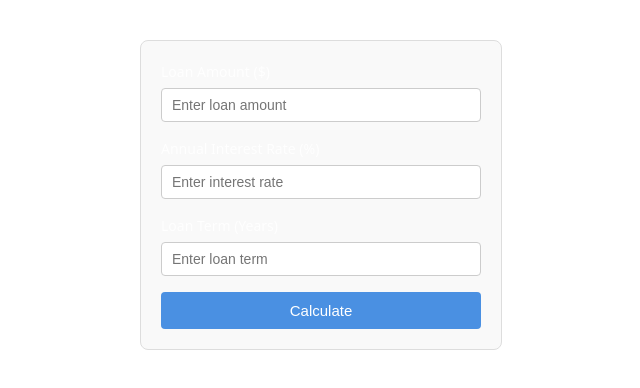
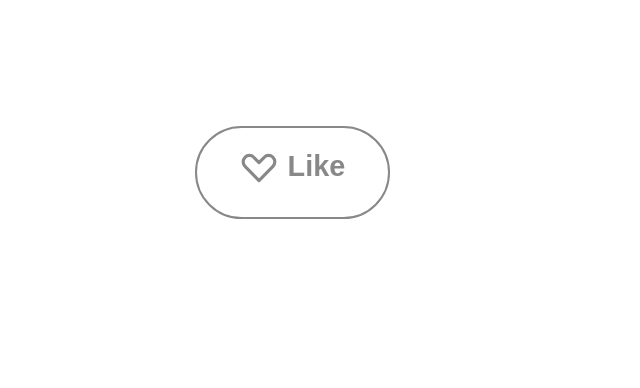
Before and after one commit to nam334/cohort-assignments, a React (Vite) app in the folder week3/assignments/: page / in a window 1280 px wide. Shown: the top 388 px of the page, without its empty margins (319-959 px from the left). Built offline with nearby package versions, Linux system fonts and the light colour scheme.

Commit message:
solved question 7 of assignment 3(like button)

```diff
--- a/week3/assignments/src/App.jsx
+++ b/week3/assignments/src/App.jsx
@@ -4,6 +4,7 @@ import UserContainer from "./features/q3-reusableCustomHook";
 import MultiStepForm from "./features/q4-multiStepForm";
 import MouseTrackerContainer from "./features/q5-mouseTrackerPerformance";
 import MortgageCalculator from "./features/q6-mortgageCalculator";
+import LikeButton from "./features/q7-likeButton";
 
 function App() {
   return (
@@ -13,7 +14,8 @@ function App() {
       {/* <MouseTrackerContainer /> */}
       {/* <MultiStepForm /> */}
       {/* <WindowSize /> */}
-      <MortgageCalculator />
+      {/* <MortgageCalculator /> */}
+      <LikeButton />
     </>
   );
 }
--- /dev/null
+++ b/week3/assignments/src/features/q7-likeButton/api/apiButton.js
@@ -0,0 +1,11 @@
+export const mockApi = () => {
+  return new Promise((resolve, reject) => {
+    setTimeout(() => {
+      const isSuccess = Math.random() > 0.5;
+      if (isSuccess) resolve("Promise resolved");
+      else {
+        reject(new Error("Request failed. Please try again"));
+      }
+    }, 2000);
+  });
+};
--- /dev/null
+++ b/week3/assignments/src/features/q7-likeButton/components/LikeButton.css
@@ -0,0 +1,43 @@
+.like-btn {
+  padding: 22px 43px;
+  border: 2px solid #888;
+  border-radius: 6px;
+  background-color: #fff;
+  font-weight: bold;
+  color: #888;
+  font-size: 1.8rem;
+  cursor: pointer;
+  transition: all 0.2s ease-in-out;
+  margin: 10% 40%;
+  border-radius: 50px;
+  display: flex;
+  gap: 10px;
+}
+
+.hover {
+  border: 2px solid #f00;
+  color: #f00;
+}
+.loading {
+  border: 2px solid #888;
+  color: #888;
+}
+.liked {
+  background-color: #f00;
+  color: white;
+  border: none;
+}
+.spinner {
+  animation: spin 0.8s linear infinite;
+}
+
+@keyframes spin {
+  to {
+    transform: rotate(360deg);
+  }
+}
+
+.error {
+  color: red;
+  text-align: center;
+}
--- /dev/null
+++ b/week3/assignments/src/features/q7-likeButton/components/LikeButton.jsx
@@ -0,0 +1,60 @@
+import { useState } from "react";
+import "./LikeButton.css";
+import { useLikeButton } from "../hooks/useLikeButton";
+
+const LikeButton = () => {
+  const [isHovered, setIsHovered] = useState(false);
+  const { isLiked, isLoading, clickHandler, error } = useLikeButton();
+  return (
+    <>
+      <button
+        className={`like-btn ${isHovered ? "hover" : isLoading ? "loading" : isLiked ? "liked" : null}`}
+        onClick={(e) => clickHandler(e)}
+        onMouseEnter={() => setIsHovered(true)}
+        onMouseLeave={() => setIsHovered(false)}
+      >
+        {isLoading ? (
+          <svg
+            className="spinner"
+            xmlns="http://www.w3.org/2000/svg"
+            viewBox="0 0 24 24"
+            width="28"
+            height="28"
+          >
+            <circle
+              cx="12"
+              cy="12"
+              r="9"
+              stroke="currentColor"
+              strokeWidth="2"
+              fill="none"
+              strokeLinecap="round"
+              strokeDasharray="40"
+              strokeDashoffset="10"
+            />
+          </svg>
+        ) : (
+          <span className="heart-icon">
+            <svg
+              xmlns="http://www.w3.org/2000/svg"
+              viewBox="0 0 24 24"
+              fill="none"
+              stroke="currentColor"
+              strokeWidth="2"
+              strokeLinecap="round"
+              strokeLinejoin="round"
+              width="38"
+              height="38"
+            >
+              <path d="M20.8 4.6c-1.5-1.6-4-1.6-5.5 0L12 7.9l-3.3-3.3c-1.5-1.6-4-1.6-5.5 0-1.6 1.6-1.6 4.1 0 5.7l8.8 9 8.8-9c1.6-1.6 1.6-4.1 0-5.7z" />
+            </svg>
+          </span>
+        )}
+        <span> Like</span>
+      </button>
+      {error && <div className="error">{error}</div>}
+    </>
+  );
+};
+
+export default LikeButton;
--- /dev/null
+++ b/week3/assignments/src/features/q7-likeButton/hooks/useLikeButton.js
@@ -0,0 +1,37 @@
+import { useEffect, useState } from "react";
+import { mockApi } from "../api/apiButton";
+
+export const useLikeButton = () => {
+  const [isLiked, setLiked] = useState(false);
+  const [isLoading, setIsLoading] = useState(false);
+  const [error, setError] = useState("");
+  const clickHandler = () => {
+    //setLiked(true);
+    //setIsHovered(false);
+    setIsLoading(true);
+  };
+
+  useEffect(() => {
+    if (!isLoading) return;
+    //if (isLiked) setLiked((isLiked) => !isLiked);
+    const fetchData = async () => {
+      try {
+        const data = await mockApi();
+        setLiked((isLiked) => !isLiked);
+        setError("");
+      } catch (err) {
+        setError(err.message);
+        // setLiked(false);
+      } finally {
+        setIsLoading(false);
+      }
+    };
+    fetchData();
+  }, [isLoading]);
+  return {
+    isLiked,
+    error,
+    isLoading,
+    clickHandler,
+  };
+};
--- /dev/null
+++ b/week3/assignments/src/features/q7-likeButton/index.js
@@ -0,0 +1 @@
+export { default } from "./components/LikeButton";
```
